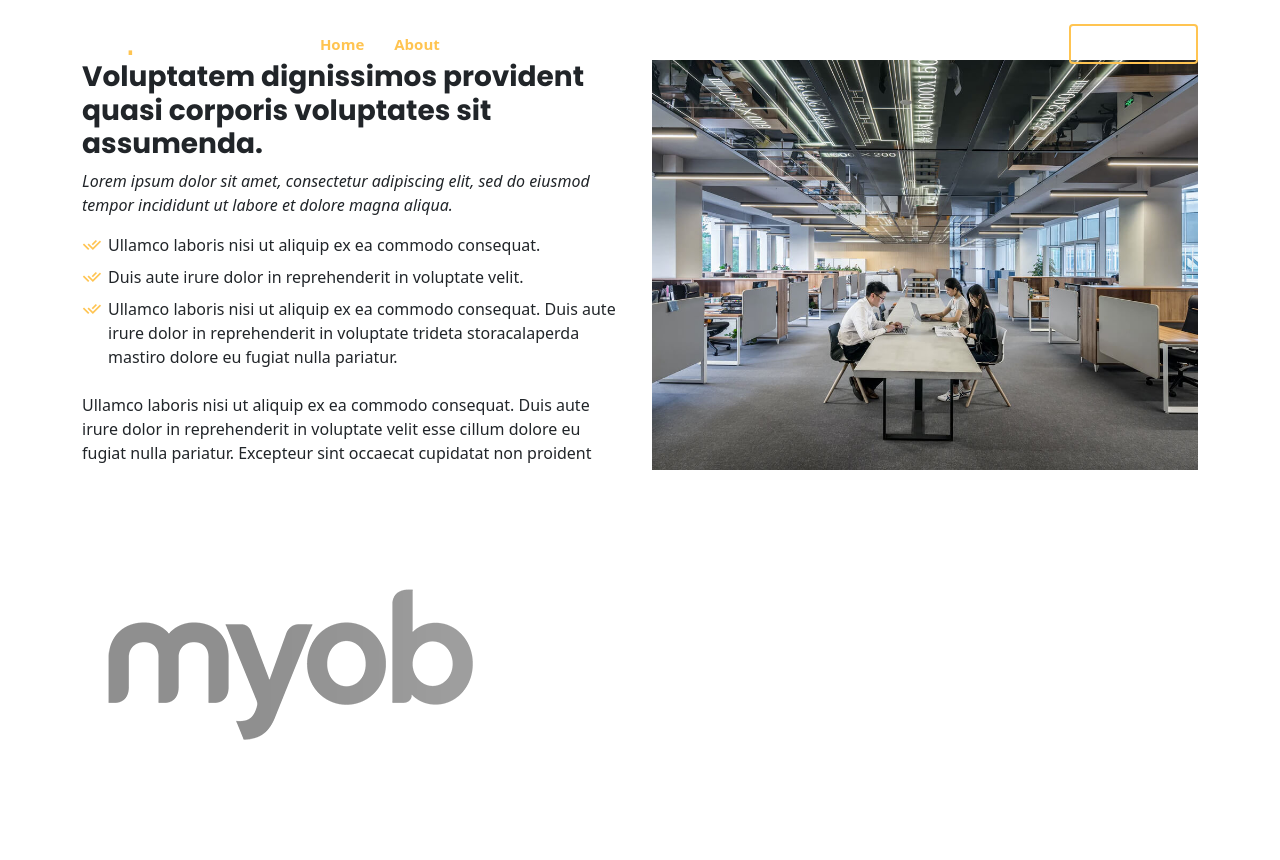
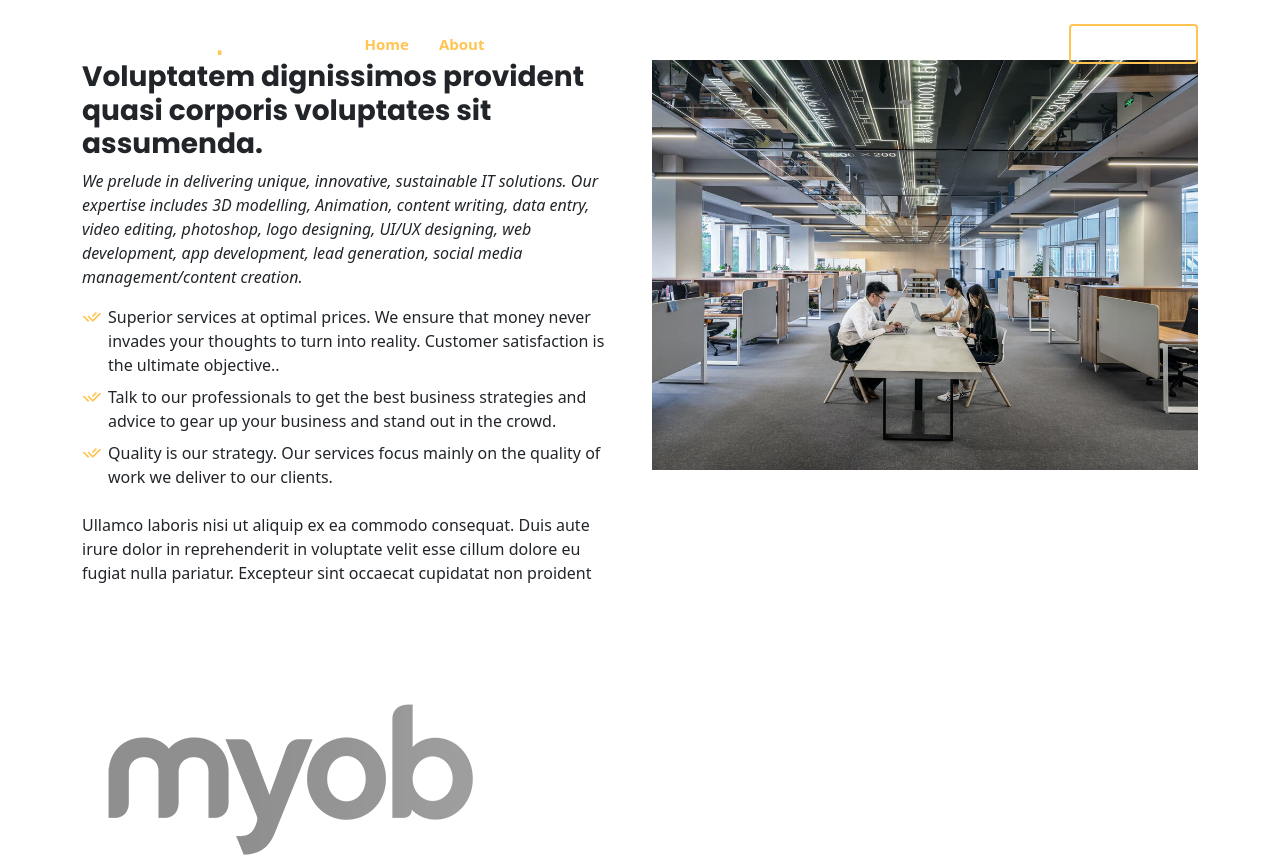
Before and after one commit to TanvNaik/Stack, a Flask app: template templates/about.html in a window 1280 px wide. Shown: the top 860 px of the page. Run offline with Flask 2, Linux system fonts and the light colour scheme; the template is opened without the code that fills it, so the values that code supplies are empty; some libraries are stand-ins or nearby versions.

Commit message:
started with portfolio-details

```diff
--- a/main.py
+++ b/main.py
@@ -1,8 +1,13 @@
 from flask import Flask, render_template, request, url_for
+import os
 from smtplib import  SMTP
+
 
 app = Flask(__name__)
 
+host = os.environ.get('host')
+sender_email = os.environ.get('senderEmail')
+email_pass = os.environ.get('emailPass')
 
 @app.route('/')
 def home():
@@ -11,27 +16,34 @@
 
 @app.route('/form_mail', methods=['POST'])
 def form_mail():
+
     email = request.form['email']
     mail_type = request.form['mail_type']
-    server = SMTP(host='smtp.gmail.com', port=587)
+    server = SMTP(host=host, port=587)
     server.starttls()
-    server.login('naiktanvi30@gmail.com', '')
+    server.login(sender_email, email_pass)
+
     if mail_type == "query-mail":
         message = "Thankyou for your query we will contact you as son as possible !"
         name = request.form['name']
         subject = request.form['subject']
         user_message = request.form['message']
-        server.sendmail('naiktanvi30@gmail.com', email, message)
-        server.sendmail(email, 'naiktanvi30@gmail.com', user_message)
+        server.sendmail(sender_email, email, message)
+        server.sendmail(email, sender_email, user_message)
     else:
         message = "Thank you for subscribing to our newsletter"
         msg = "This email subscribe our newsletter !"
-        server.sendmail(email, 'naiktanvi30@gmail.com', msg)
-        server.sendmail('naiktanvi30@gmail.com', email, message)
+        server.sendmail(email, sender_email, msg)
+        server.sendmail(sender_email, email, message)
 
     server.close()
     return render_template('index.html')
 
+@app.route('/portfolio/<project>')
+def portfolio_details(project):
+
+   return render_template("portfolio-details.html")
+
 
 if __name__ == '__main__':
     app.run(debug=True)
--- a/templates/about.html
+++ b/templates/about.html
@@ -14,13 +14,12 @@
           <div class="col-lg-6 pt-4 pt-lg-0 order-2 order-lg-1 content" data-aos="fade-right" data-aos-delay="100">
             <h3>Voluptatem dignissimos provident quasi corporis voluptates sit assumenda.</h3>
             <p class="fst-italic">
-              Lorem ipsum dolor sit amet, consectetur adipiscing elit, sed do eiusmod tempor incididunt ut labore et dolore
-              magna aliqua.
+              We prelude in delivering unique, innovative, sustainable IT solutions. Our expertise includes 3D modelling, Animation, content writing, data entry, video editing, photoshop, logo designing, UI/UX designing, web development, app development, lead generation, social media management/content creation.
             </p>
             <ul>
-              <li><i class="ri-check-double-line"></i> Ullamco laboris nisi ut aliquip ex ea commodo consequat.</li>
-              <li><i class="ri-check-double-line"></i> Duis aute irure dolor in reprehenderit in voluptate velit.</li>
-              <li><i class="ri-check-double-line"></i> Ullamco laboris nisi ut aliquip ex ea commodo consequat. Duis aute irure dolor in reprehenderit in voluptate trideta storacalaperda mastiro dolore eu fugiat nulla pariatur.</li>
+              <li><i class="ri-check-double-line"></i>Superior services at optimal prices. We ensure that money never invades your thoughts to turn into reality. Customer satisfaction is the ultimate objective..</li>
+              <li><i class="ri-check-double-line"></i> Talk to our professionals to get the best business strategies and advice to gear up your business and stand out in the crowd.</li>
+              <li><i class="ri-check-double-line"></i>Quality is our strategy. Our services focus mainly on the quality of work we deliver to our clients.</li>
             </ul>
             <p>
               Ullamco laboris nisi ut aliquip ex ea commodo consequat. Duis aute irure dolor in reprehenderit in voluptate
--- a/templates/base.html
+++ b/templates/base.html
@@ -35,7 +35,7 @@
     <header id="header" class="fixed-top ">
         <div class="container d-flex align-items-center justify-content-lg-between">
 
-            <h1 class="logo me-auto me-lg-0"><a href="index.html">Gp<span>.</span></a></h1>
+            <h1 class="logo me-auto me-lg-0"><a href="index.html">StackX<span>.</span></a></h1>
             <!-- Uncomment below if you prefer to use an image logo -->
             <!-- <a href="index.html" class="logo me-auto me-lg-0"><img src="assets/img/logo.png" alt="" class="img-fluid"></a>-->
 
@@ -91,9 +91,9 @@
 
     <!-- Template Main JS File -->
     <script src="{{ url_for('static', filename = 'assets/js/main.js')}}"  ></script>
+{% block content %}
+    {% endblock %}
 
 </body>
-    {% block content %}
-    {% endblock %}
 
 </html>
--- a/templates/portfolio.html
+++ b/templates/portfolio.html
@@ -59,7 +59,7 @@
               <p>App</p>
               <div class="portfolio-links">
                 <<a href="{{url_for('static', filename = 'assets/img/portfolio/portfolio-3.jpg')}}" data-gallery="portfolioGallery" class="portfolio-lightbox" title="App 2"><i class="bx bx-plus"></i></a>
-                <a href="portfolio-details.html" title="More Details"><i class="bx bx-link"></i></a>
+                <a href="/portfolio/de" title="More Details"><i class="bx bx-link"></i></a>
               </div>
             </div>
           </div>
```
Also changed, not shown: templates/portfolio-details.html (+12 -11 lines).
